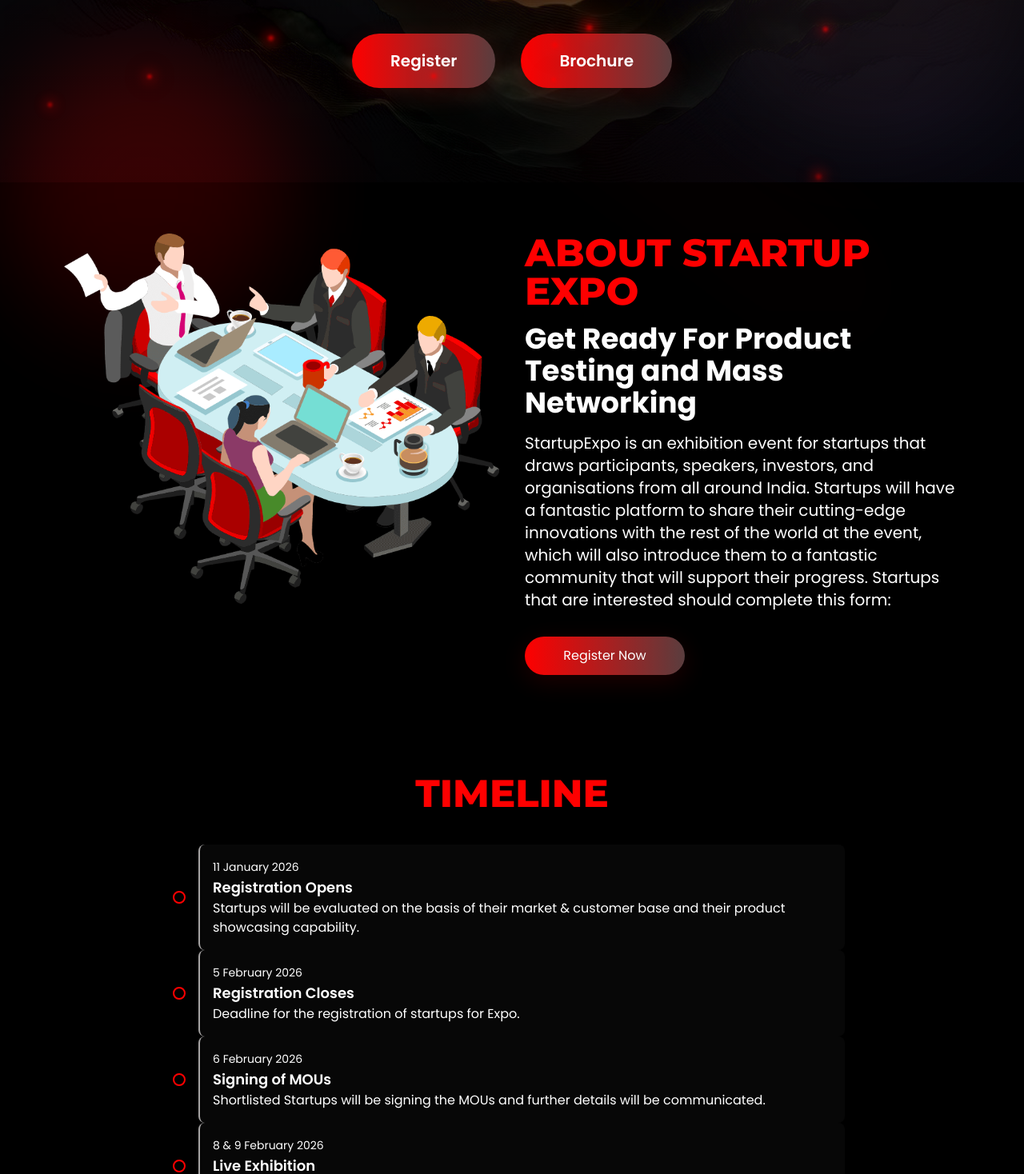
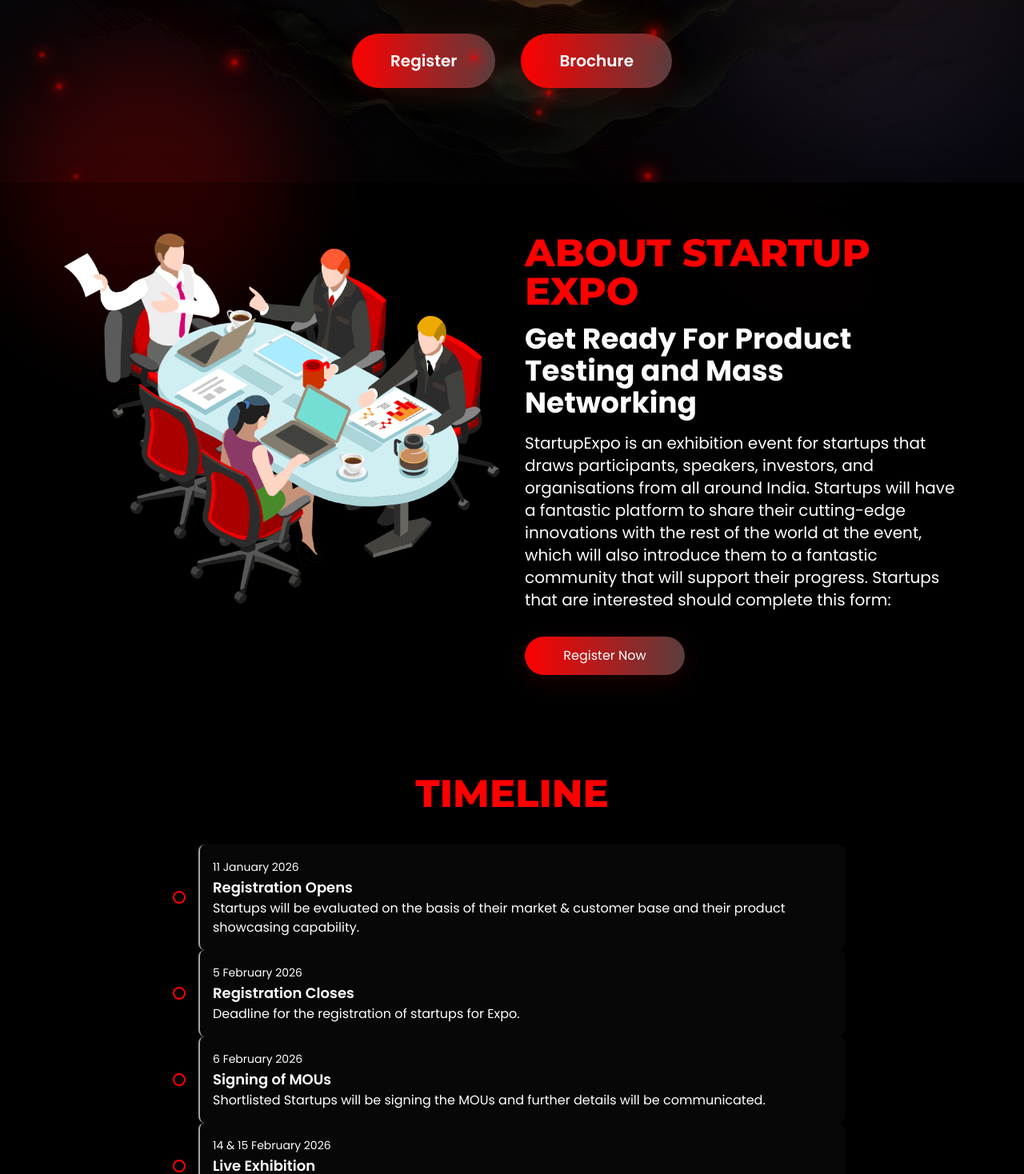
Before and after one commit to Prachi-215/expo26, a React (Create React App) app: page / in a window 1280 px wide. Shown: the part 572-2040 px from the top of the page at 80% size. Built offline with nearby package versions, Linux system fonts and the light colour scheme.

Commit message:
Update components and API configuration

```diff
--- a/src/Api.js
+++ b/src/Api.js
@@ -11,11 +11,11 @@
     }
   );
 
-  // Check if the response is OK, otherwise throw an error
+
   if (!response.ok) {
     throw new Error("Email already exist");
   }
 
   const responseData = await response.json();
-  return responseData.message; // Expecting 'message' from the backend
+  return responseData.message;
 };
--- a/src/components/About.jsx
+++ b/src/components/About.jsx
@@ -93,7 +93,7 @@
 
                 { !reduced ? (
                   <motion.button
-                    className="text-white w-[200px] font-medium my-8 mx-auto md:mx-0 py-3 rounded-full btn-gradient hover:scale-105 duration-200"
+                    className="text-white w-[200px] font-medium my-8 mx-auto md:mx-0 py-3 rounded-full btn-gradient transition-transform duration-200 hover:-translate-y-2 hover:shadow-[0_18px_35px_rgba(254,0,0,0.35)] focus-visible:-translate-y-2 focus-visible:shadow-[0_18px_35px_rgba(254,0,0,0.35)] active:translate-y-0"
                     variants={item}
                     whileHover={{ y: -6, boxShadow: "0 16px 30px rgba(254, 0, 0, 0.28)" }}
                     whileTap={{ y: -2 }}
@@ -101,7 +101,7 @@
                     <a href="#reg">Register Now</a>
                   </motion.button>
                 ) : (
-                  <button className="text-white w-[200px] font-medium my-8 mx-auto md:mx-0 py-3 rounded-full btn-gradient transition-transform duration-200 hover:-translate-y-1"><a href="#reg">Register Now</a></button>
+                  <button className="text-white w-[200px] font-medium my-8 mx-auto md:mx-0 py-3 rounded-full btn-gradient transition-transform duration-200 hover:-translate-y-2 hover:shadow-[0_18px_35px_rgba(254,0,0,0.35)] focus-visible:-translate-y-2 focus-visible:shadow-[0_18px_35px_rgba(254,0,0,0.35)] active:translate-y-0"><a href="#reg">Register Now</a></button>
                 ) }
               </div>
             </div>
--- a/src/components/Particles.css
+++ b/src/components/Particles.css
@@ -9,7 +9,7 @@
   overflow: hidden;
 }
 
-/* Hide particles in footer area */
+
 footer {
   position: relative;
   z-index: 10;
@@ -40,7 +40,7 @@
   }
 }
 
-/* Add more complex motion paths for variety */
+
 @keyframes float-particle-left {
   0% {
     transform: translateY(0px) translateX(0px);
@@ -78,7 +78,6 @@
   }
 }
 
-/* Reduce particles on mobile */
 @media (max-width: 768px) {
   .particles-container {
     opacity: 0.6;
--- a/src/components/Particles.jsx
+++ b/src/components/Particles.jsx
@@ -5,15 +5,14 @@
   const [particles, setParticles] = useState([]);
 
   useEffect(() => {
-    // Generate random particles
+
     const generateParticles = () => {
       const particleCount = 40;
       const newParticles = Array.from({ length: particleCount }, (_, i) => ({
         id: i,
         left: Math.random() * 100,
         top: Math.random() * 100,
-        size: Math.random() * 10 + 6, // 6-16px (small to medium, slightly larger)
-        duration: Math.random() * 20 + 18, // 18-38s
+        size: Math.random() * 10 + 6,
         delay: Math.random() * 5,
       }));
       setParticles(newParticles);
--- a/src/components/Register.jsx
+++ b/src/components/Register.jsx
@@ -31,14 +31,14 @@
   const handleChallanChange = (e) => {
     setChallan(e.target.value);
     formData.challan = e.target.value;
-    setChallanError(""); // Reset error when user starts typing
+    setChallanError("");
   };
 
-  // Register.jsx
+
   const handleSubmit = async (e) => {
     e.preventDefault();
 
-    // Validate form fields
+
     const validationErrors = validateForm(formData);
     setChallanError("");
 
@@ -47,7 +47,7 @@
       return;
     }
 
-    // Validate Challan Number
+
     if (!challan) {
       throw new Error("Please provide the challan number of your payment.");
     }
--- a/src/components/SplashScreen.jsx
+++ b/src/components/SplashScreen.jsx
@@ -3,7 +3,7 @@
 
 const SplashScreen = ({ onComplete }) => {
   useEffect(() => {
-    // Auto-complete after animation finishes (3 seconds total: 1.5s display + 1.5s fade)
+
     const timer = setTimeout(() => {
       onComplete();
     }, 3000);
--- a/src/components/Timeline.jsx
+++ b/src/components/Timeline.jsx
@@ -53,7 +53,7 @@
           description="Shortlisted Startups will be signing the MOUs and further details will be communicated."
         />
         <TimelineItem
-          date="8 & 9 February 2026"
+          date="14 & 15 February 2026"
           title="Live Exhibition"
           description="Awaiting Startups to showcase their amazing ideas and products."
         />
```
